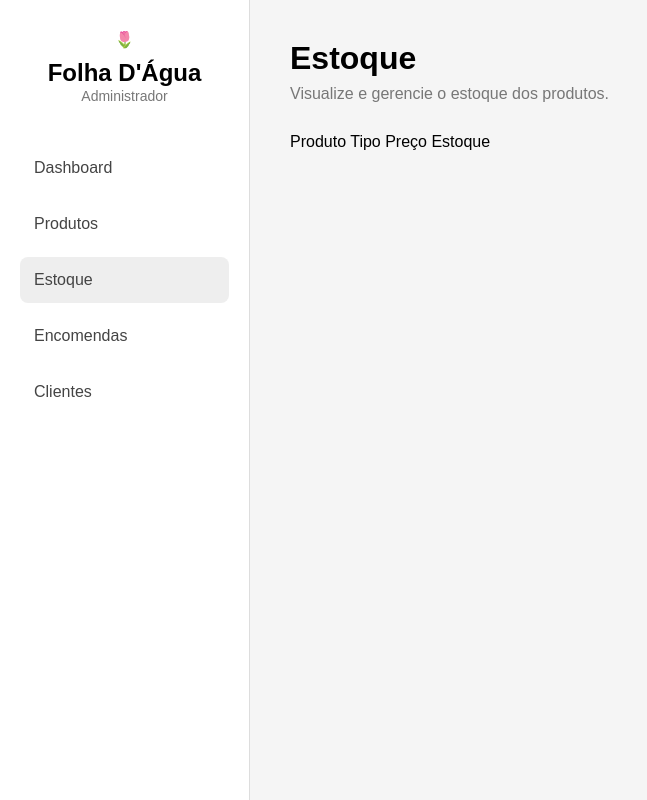
After one commit to willybensbergwilly-byte/folha_d_agua, a Flask app: page /admin/estoque in a window 1280 px wide. The commit adds this page. Shown: the whole page, without its empty margins (0-647 px from the left). Run offline with Flask 3, Linux system fonts and the light colour scheme; data that the repository does not hold is empty.

Commit message:
Update/folha_dagua

````diff
--- a/app.py
+++ b/app.py
@@ -8,7 +8,7 @@ from repositories.encomenda_repo import tabela_encomenda
 from repositories.cliente_repo import tabela_cliente
 from repositories.catalogo_repo import tabela_catalogo
 from repositories.admin_repo import tabela_admin
-from repositories.catalogo_repo import cadastrar_produto
+from repositories.catalogo_repo import cadastrar_produto, listar_produtos
 
 from flask import Flask, render_template
 
@@ -25,6 +25,10 @@ def cadastrar_produto_admin():
     return render_template("admin/cadastrar_produto.html")
     return "Produto cadastrado com sucesso!"
 
+@app.route("/admin/estoque")
+def estoque_admin():
+    produtos = listar_produtos()
+    return render_template("admin/estoque.html", produtos=produtos)
 
 if __name__ == "__main__":
     app.run(debug=True)
--- a/repositories/catalogo_repo.py
+++ b/repositories/catalogo_repo.py
@@ -39,3 +39,19 @@ def cadastrar_produto(tipo_produto, nome_flor, preco, estoque):
     conexao.commit()
 
     cursor.close
+
+def listar_produtos():
+    conexao = conectar()
+    cursor = conexao.cursor()
+
+    cursor.execute("""
+        SELECT id, tipo_produto, nome_flor, preco, estoque
+        FROM catalogo
+    """)
+
+    produtos = cursor.fetchall()
+
+    cursor.close()
+    conexao.close()
+
+    return produtos
--- a/templates/admin/cadastrar_produto.html
+++ b/templates/admin/cadastrar_produto.html
@@ -1,4 +1,4 @@
-```html
+
 <!DOCTYPE html>
 <html lang="pt-br">
 
@@ -51,6 +51,7 @@
                             <option value="">Selecione o tipo</option>
                             <option value="Buquê">Buquê</option>
                             <option value="Arranjo">Arranjo</option>
+                             <option value="Arranjo">Flor individual</option>
                         </select>
                     </div>
 
@@ -89,4 +90,3 @@
 </body>
 
 </html>
-```
--- /dev/null
+++ b/templates/admin/estoque.html
@@ -0,0 +1,66 @@
+<!DOCTYPE html>
+<html lang="pt-br">
+
+<head>
+    <meta charset="UTF-8">
+    <meta name="viewport" content="width=device-width, initial-scale=1.0">
+    <title>Estoque - Folha D'Água</title>
+    <link rel="stylesheet" href="{{ url_for('static', filename='css/admin.css') }}">
+</head>
+
+<body>
+
+    <div class="admin-container">
+        <aside class="sidebar">
+            <div class="logo">
+                🌷
+                <h2>Folha D'Água</h2>
+                <span>Administrador</span>
+            </div>
+
+            <nav>
+                <a href="#">Dashboard</a>
+                <a href="#">Produtos</a>
+                <a href="#" class="ativo">Estoque</a>
+                <a href="#">Encomendas</a>
+                <a href="#">Clientes</a>
+            </nav>
+
+        </aside>
+
+        <main class="conteudo">
+
+            <header class="topo">
+                <div>
+                    <h1>Estoque</h1>
+                    <p>Visualize e gerencie o estoque dos produtos.</p>
+                </div>
+            </header>
+
+            <section class="estoque-container">
+
+                <div class="tabela-estoque">
+
+                    <div class="cabecalho-tabela">
+                        <span>Produto</span>
+                        <span>Tipo</span>
+                        <span>Preço</span>
+                        <span>Estoque</span>
+                    </div>
+
+                    {% for produto in produtos %}
+                    <div class="item-estoque">
+                        <span>{{ produto[2] }}</span>
+                        <span>{{ produto[1] }}</span>
+                        <span>R$ {{ produto[3] }}</span>
+                        <span>{{ produto[4] }} unidades</span>
+                    </div>
+                    {% endfor %}
+                </div>
+    </div>
+    </section>
+    </main>
+    </div>
+</body>
+
+</html>
````
Also changed, not shown: static/css/admin.css (renamed from static/css/style.css).
